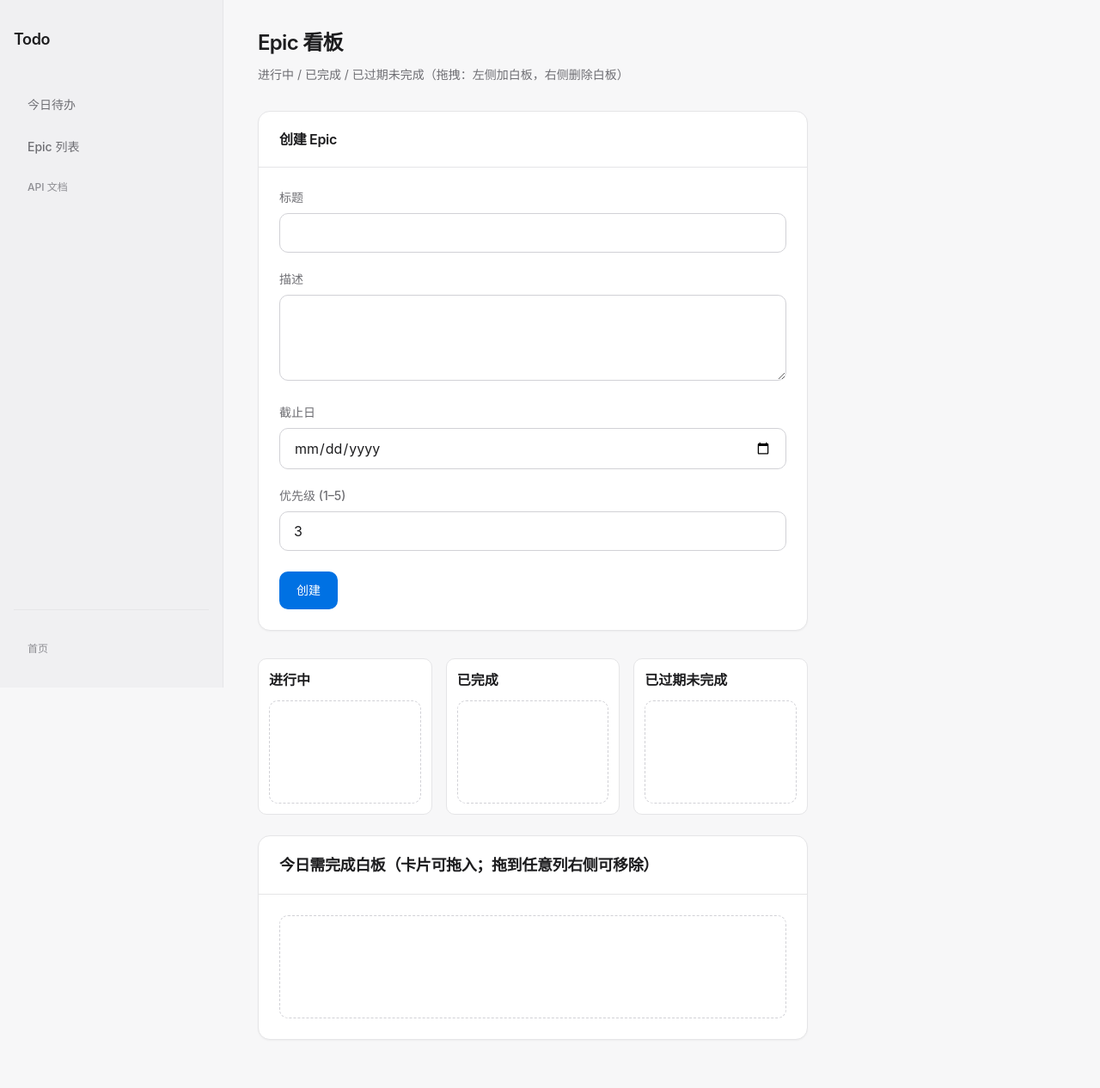
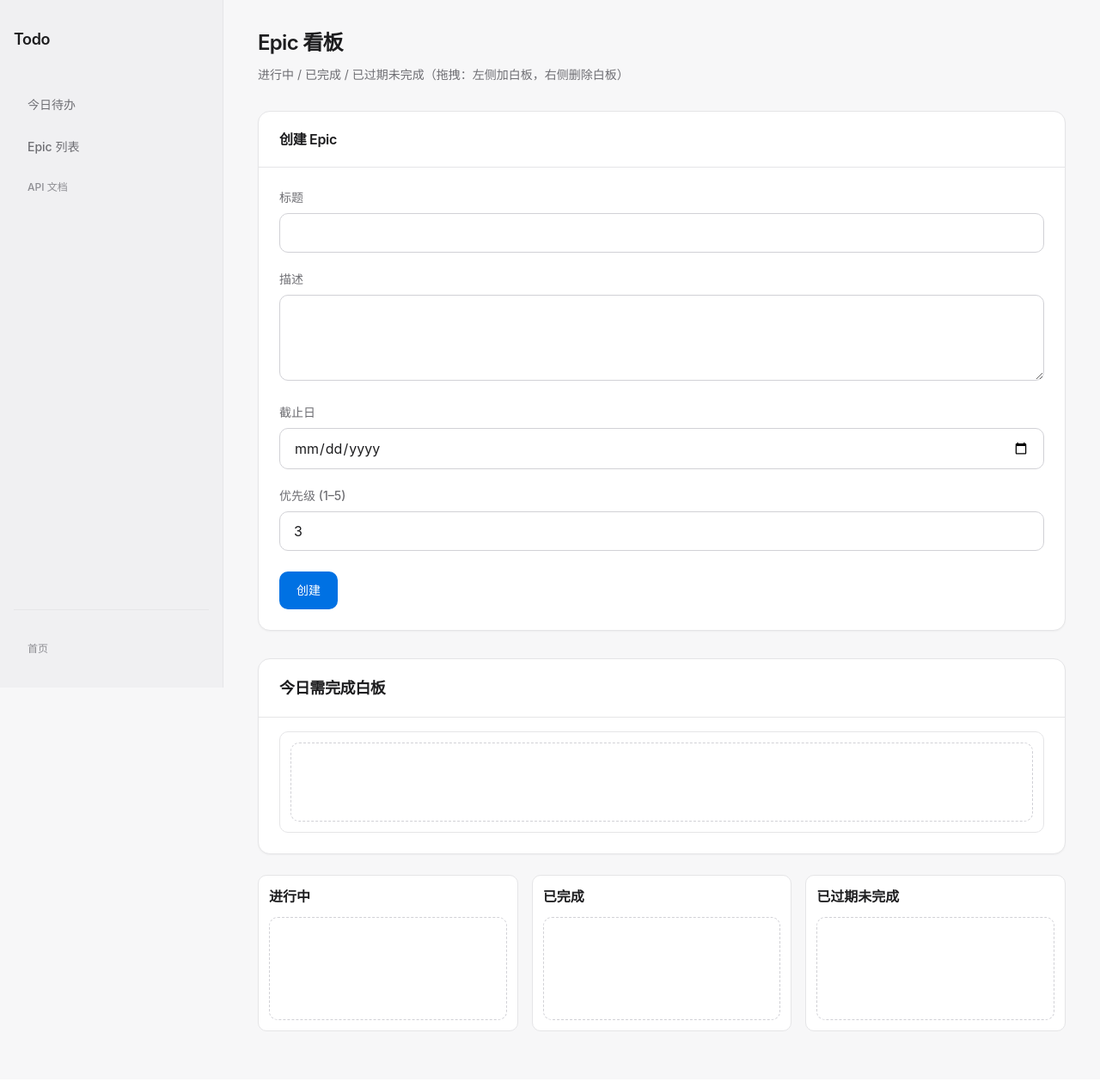
Before and after one commit to YoungYming/todo_list, a Python web app: template todo-server/app/web/templates/epics.html in a window 1280 px wide. Shown: the whole page at 86% size. After the commit the page ends 1200 px from the top, so only its background shows below. Run offline with Jinja, Linux system fonts and the light colour scheme; the template is opened without the code that fills it, so the values that code supplies are empty.

Commit message:
feat(epics-ui): widen kanban layout, move board to top, and add board right-side drag remove

```diff
--- a/todo-server/app/web/static/epics.js
+++ b/todo-server/app/web/static/epics.js
@@ -62,7 +62,7 @@
   var draggingEpicId = null;
   var draggingFromCol = null;
 
-  function renderCard(epic) {
+  function renderCard(epic, sourceCol) {
     var el = document.createElement('div');
     el.className = 'epic-card';
     el.draggable = true;
@@ -76,7 +76,7 @@
       '</div>';
     el.addEventListener('dragstart', function (e) {
       draggingEpicId = epic.id;
-      draggingFromCol = category(epic);
+      draggingFromCol = sourceCol || category(epic);
       e.dataTransfer.setData('text/plain', String(epic.id));
       e.dataTransfer.effectAllowed = 'move';
     });
@@ -101,12 +101,12 @@
     var boardIds = getBoardIds();
     epics.forEach(function (e) {
       var c = category(e);
-      var card = renderCard(e);
+      var card = renderCard(e, c);
       if (c === 'done' && colDone) colDone.appendChild(card);
       else if (c === 'overdue' && colOver) colOver.appendChild(card);
       else if (colIn) colIn.appendChild(card);
 
-      if (boardIds.indexOf(e.id) >= 0 && board) board.appendChild(renderCard(e));
+      if (boardIds.indexOf(e.id) >= 0 && board) board.appendChild(renderCard(e, 'board'));
     });
   }
 
@@ -254,16 +254,20 @@
 
     col.addEventListener('dragover', function (e) {
       e.preventDefault();
-      var sameColumnDrag = draggingFromCol && draggingFromCol === col.dataset.col;
       var intent = 'center';
+      var rect = col.getBoundingClientRect();
+      var x = e.clientX - rect.left;
 
-      if (sameColumnDrag) {
-        var rect = col.getBoundingClientRect();
-        var x = e.clientX - rect.left;
-        if (x <= DRAG_SIDE_PX) intent = 'left';
-        else if (x >= rect.width - DRAG_SIDE_PX) intent = 'right';
+      if (col.dataset.col === 'board') {
+        if (x >= rect.width - DRAG_SIDE_PX) intent = 'right';
       } else {
-        intent = 'center';
+        var sameColumnDrag = draggingFromCol && draggingFromCol === col.dataset.col;
+        if (sameColumnDrag) {
+          if (x <= DRAG_SIDE_PX) intent = 'left';
+          else if (x >= rect.width - DRAG_SIDE_PX) intent = 'right';
+        } else {
+          intent = 'center';
+        }
       }
 
       clearIntent(col);
@@ -280,9 +284,32 @@
       var epic = epics.find(function (x) { return x.id === id; });
       if (!epic) { clearIntent(col); return; }
 
+      var targetCol = col.dataset.col;
       var intent = col.dataset.intent || 'center';
-      var sameColumnDrag = draggingFromCol && draggingFromCol === col.dataset.col;
+      var sameColumnDrag = draggingFromCol && draggingFromCol === targetCol;
       clearIntent(col);
+
+      // 白板区：center=加入白板，right=从白板移除
+      if (targetCol === 'board') {
+        if (intent === 'right') {
+          if (getBoardIds().indexOf(id) < 0) return toast('该卡片不在白板中', 'info');
+          openActionModal({
+            title: '从白板移除',
+            subtitle: '确认将该卡片从今日需做白板移除吗？',
+            epicId: id
+          }).then(function (ret) {
+            if (!ret) return;
+            removeBoard(id);
+            rerender();
+            toast('已从白板移除', 'success');
+          });
+          return;
+        }
+        addBoard(id);
+        rerender();
+        toast('已加入今日需做白板', 'success');
+        return;
+      }
 
       // 仅“本列内拖动”触发左右侧交互
       if (sameColumnDrag && intent === 'left') {
@@ -311,7 +338,7 @@
       }
 
       // 跨列拖动：仅执行列逻辑，不触发侧边交互
-      handleDropByColumn(epic, col.dataset.col);
+      handleDropByColumn(epic, targetCol);
     });
   }
 
--- a/todo-server/app/web/static/style.css
+++ b/todo-server/app/web/static/style.css
@@ -154,6 +154,9 @@ body {
   margin-left: 260px;
   padding: var(--space-8) var(--space-10);
   max-width: 720px;
+}
+.page-epics .app-main {
+  max-width: 1400px;
 }
 
 /* ========== 页面标题与描述 ========== */
@@ -694,9 +697,13 @@ body {
 
 /* ========== 响应式：小屏时侧栏收起为顶栏 ========== */
 /* ========== Kanban ========== */
+.board-card .card__body { padding-top: var(--space-4); }
+.board-zone { padding: 0; border: none; background: transparent; }
+#today-board { min-height: 92px; }
+
 .kanban {
   display: grid;
-  grid-template-columns: repeat(3, minmax(0, 1fr));
+  grid-template-columns: repeat(3, minmax(260px, 1fr));
   gap: var(--space-4);
   margin-bottom: var(--space-6);
 }
--- a/todo-server/app/web/templates/base.html
+++ b/todo-server/app/web/templates/base.html
@@ -6,7 +6,7 @@
   <title>{% block title %}Todo Server{% endblock %}</title>
   <link rel="stylesheet" href="/static/style.css?v=20260303-1" />
 </head>
-<body>
+<body class="{% block body_class %}{% endblock %}">
   <div class="app-shell">
     <aside class="app-sidebar" role="navigation" aria-label="主导航">
       <a href="/app" class="app-sidebar__brand">Todo</a>
--- a/todo-server/app/web/templates/epics.html
+++ b/todo-server/app/web/templates/epics.html
@@ -1,5 +1,6 @@
 {% extends "base.html" %}
 {% block title %}Epic 看板 - Todo Server{% endblock %}
+{% block body_class %}page-epics{% endblock %}
 {% block content %}
 <header class="page-header">
   <h1 class="page-header__title">Epic 看板</h1>
@@ -35,6 +36,16 @@
   </div>
 </section>
 
+<section class="card board-card">
+  <div class="card__header">今日需完成白板</div>
+  <div class="card__body">
+    <div class="kanban-col board-zone" data-col="board" id="board-zone">
+      <div class="kanban-side kanban-side--right">移出白板</div>
+      <div id="today-board" class="kanban-drop"></div>
+    </div>
+  </div>
+</section>
+
 <section class="kanban" id="epic-kanban">
   <div class="kanban-col" data-col="in_progress">
     <div class="kanban-col__head"><h3>进行中</h3></div>
@@ -53,13 +64,6 @@
     <div class="kanban-side kanban-side--left">今日需做</div>
     <div class="kanban-side kanban-side--right">删除记录</div>
     <div class="kanban-drop" id="col-overdue"></div>
-  </div>
-</section>
-
-<section class="card">
-  <div class="card__header">今日需完成白板（卡片可拖入；拖到任意列右侧可移除）</div>
-  <div class="card__body">
-    <div id="today-board" class="kanban-drop"></div>
   </div>
 </section>
 
@@ -97,5 +101,5 @@
 
 {% block scripts %}
 <script>window.EPICS_DATA = {{ epics | tojson }};</script>
-<script src="/static/epics.js?v=20260303-4"></script>
+<script src="/static/epics.js?v=20260303-5"></script>
 {% endblock %}
```
